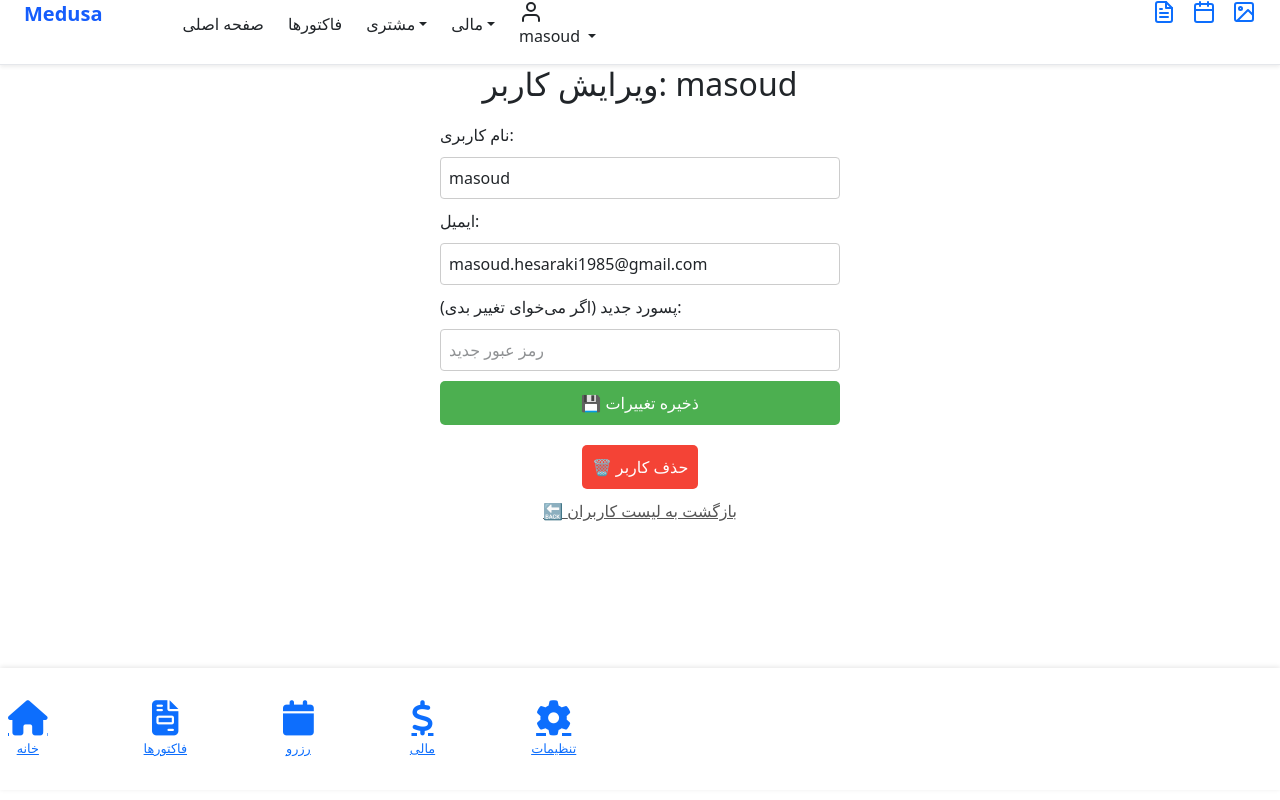
After one commit to pnosvwHes/medusa, a Django app: page /users/1/edit/ in a window 1280 px wide. The commit adds this page. Run offline with Django 5.2, Linux system fonts and the light colour scheme; a user stored in the database is signed in; data comes from the database, SQL or seed files in the repository; style sheets or scripts are compiled from the project's sources; some libraries are stand-ins or nearby versions.

Commit message:
edit user

```diff
--- a/app/urls.py
+++ b/app/urls.py
@@ -54,4 +54,6 @@ urlpatterns = [
     path("commission/new/", PersonnelCommissionCreateView.as_view(), name="new_commission"),
     path("commission/<int:pk>/update/", PersonnelCommissionUpdateView.as_view(), name="update_commission"),
     path("commission/<int:pk>/delete/", PersonnelCommissionDeleteView.as_view(), name="delete_commission"),
+    path('users/<int:user_id>/edit/', edit_user, name='edit_user'),
+    path('users/<int:user_id>/delete/', delete_user, name='delete_user'),
 ]
--- a/app/views.py
+++ b/app/views.py
@@ -1150,17 +1150,30 @@ class TreasuryDashboardView(ListView):
 @user_passes_test(is_admin)
 def create_user_view(request):
     logger.info("Accessed create_user_view", extra={"user": getattr(request.user, "id", None)})
+
     if request.method == "POST":
         form = CustomUserCreationForm(request.POST)
         if form.is_valid():
-            user = form.save()
+            user = form.save(commit=False)  # ⚡ هش پسورد قبل از ذخیره
+            password = form.cleaned_data.get("password")
+            if password:
+                user.set_password(password)  # هش کردن پسورد
+            user.save()  # حالا کاربر را ذخیره کن
+
             messages.success(request, "کاربر با موفقیت ساخته شد.")
-            logger.info("User created successfully", extra={"user_id": user.id, "created_by": getattr(request.user, "id", None)})
+            logger.info(
+                "User created successfully",
+                extra={"user_id": user.id, "created_by": getattr(request.user, "id", None)}
+            )
             return redirect('users')
         else:
-            logger.warning("User creation form invalid", extra={"errors": form.errors, "submitted_by": getattr(request.user, "id", None)})
+            logger.warning(
+                "User creation form invalid",
+                extra={"errors": form.errors, "submitted_by": getattr(request.user, "id", None)}
+            )
     else:
         form = CustomUserCreationForm()
+
     return render(request, 'app/new_user.html', {'form': form})
 
 @login_required
@@ -2154,3 +2167,35 @@ class CustomerListView(ListView):
             logger.info("Customer list viewed without filter")
 
         return queryset
+
+
+def edit_user(request, user_id):
+    user = get_object_or_404(User, id=user_id)
+
+    if request.method == "POST":
+        username = request.POST.get("username")
+        email = request.POST.get("email")
+        password = request.POST.get("password")  # پسورد جدید
+
+        # به‌روزرسانی اطلاعات
+        user.username = username
+        user.email = email
+
+        if password:
+            user.set_password(password)  # هش کردن پسورد
+        user.save()
+
+        messages.success(request, "کاربر با موفقیت ویرایش شد.")
+        return redirect('users')
+
+    return render(request, "accounts/edit_user.html", {"user": user})
+
+def delete_user(request, user_id):
+    user = get_object_or_404(User, id=user_id)
+
+    if request.method == "POST":
+        user.delete()
+        messages.success(request, "کاربر با موفقیت حذف شد.")
+        return redirect('users_list')
+
+    return render(request, "accounts/delete_user_confirm.html", {"user": user})
--- /dev/null
+++ b/templates/accounts/edit_user.html
@@ -0,0 +1,31 @@
+{% extends "app/base.html" %}
+
+{% block content %}
+<h2 style="text-align: center; margin-bottom: 20px;">ویرایش کاربر: {{ user.username }}</h2>
+
+<form method="POST" style="max-width: 400px; margin: 0 auto; display: flex; flex-direction: column; gap: 10px;">
+    {% csrf_token %}
+
+    <label>نام کاربری:</label>
+    <input type="text" name="username" value="{{ user.username }}" required style="padding: 8px; border-radius: 4px; border: 1px solid #ccc;">
+
+    <label>ایمیل:</label>
+    <input type="email" name="email" value="{{ user.email }}" style="padding: 8px; border-radius: 4px; border: 1px solid #ccc;">
+
+    <label>پسورد جدید (اگر می‌خوای تغییر بدی):</label>
+    <input type="password" name="password" placeholder="رمز عبور جدید" style="padding: 8px; border-radius: 4px; border: 1px solid #ccc;">
+
+    <button type="submit" style="padding: 10px; background: #4CAF50; color: white; border: none; border-radius: 5px;">💾 ذخیره تغییرات</button>
+</form>
+
+<div style="text-align: center; margin-top: 20px;">
+    <form method="POST" action="{% url 'delete_user' user.id %}">
+        {% csrf_token %}
+        <button type="submit" style="padding: 10px; background: #f44336; color: white; border: none; border-radius: 5px;">🗑 حذف کاربر</button>
+    </form>
+</div>
+
+<div style="text-align: center; margin-top: 10px;">
+    <a href="{% url 'users' %}" style="color: #555;">🔙 بازگشت به لیست کاربران</a>
+</div>
+{% endblock %}
--- a/templates/app/user_list.html
+++ b/templates/app/user_list.html
@@ -13,7 +13,7 @@
       margin: 0 auto;
   ">
       {% for user in users %}
-
+          <a href="{% url 'edit_user' user.id %}" style="text-decoration: none; color: inherit;">
               <div style="
                   border: 1px solid #ddd;
                   border-radius: 8px;
@@ -31,6 +31,7 @@
       {% empty %}
           <p style="grid-column: 1 / -1; text-align: center;">کاربری وجود ندارد.</p>
       {% endfor %}
+      </a>
   </div>
 
   <div style="text-align: center; margin-top: 20px;">
```
Also changed, not shown: templates/accounts/delete_user_confirm.html (added, +11 -0 lines), templates/app/settings_menu.html (+12 -1 lines).
